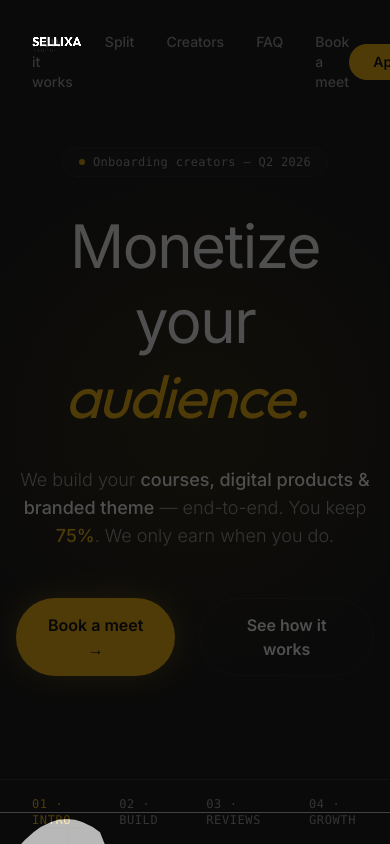
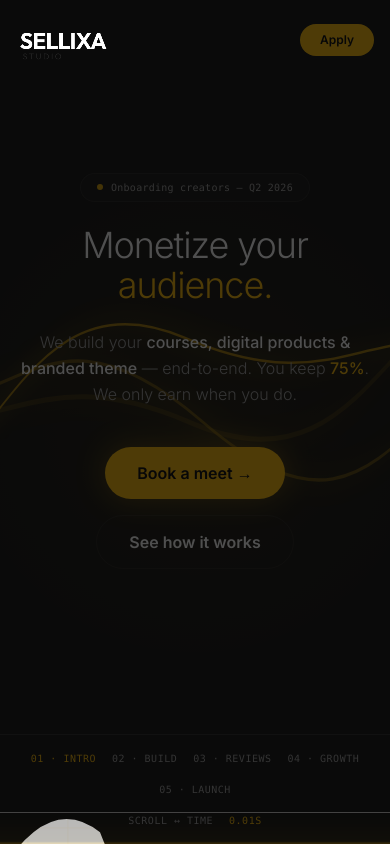
Before and after one commit to Garvit-png/SellixaHq, a Next.js app: page / in a window 390 px wide. Built offline with nearby package versions, Linux system fonts and the light colour scheme.

Commit message:
added animation

```diff
--- a/src/app/page.tsx
+++ b/src/app/page.tsx
@@ -3,18 +3,18 @@
 import { useEffect, useState, useCallback } from "react";
 import { motion, AnimatePresence } from "framer-motion";
 import { GooeyText } from "@/components/GooeyText";
-import Image from "next/image"; // In case we need it, though logo is text
+import { GlowyWaves } from "@/components/GlowyWaves";
 
 export default function Home() {
   const [mouse, setMouse] = useState({ x: 0, y: 0 });
   const [phase, setPhase] = useState<"morphing" | "paused" | "transition" | "main">("morphing");
+  const [isMobile, setIsMobile] = useState(false);
 
   useEffect(() => {
-    const handleMove = (e: MouseEvent) => {
-      setMouse({ x: e.clientX, y: e.clientY });
-    };
-    window.addEventListener("mousemove", handleMove);
-    return () => window.removeEventListener("mousemove", handleMove);
+    const handleResize = () => setIsMobile(window.innerWidth < 768);
+    handleResize();
+    window.addEventListener("resize", handleResize);
+    return () => window.removeEventListener("resize", handleResize);
   }, []);
 
   const handleComplete = useCallback(() => {
@@ -70,7 +70,7 @@ export default function Home() {
 
       {/* Intro Sequence Text */}
       {phase === "morphing" && (
-        <div className="absolute z-40 w-full h-full flex items-center justify-center pointer-events-none">
+        <div className="fixed z-40 w-full h-full flex items-center justify-center pointer-events-none">
           <GooeyText
             texts={["MONETIZE", "YOUR", "AUDIENCE", "SELLIXA"]}
             morphTime={0.8}
@@ -87,11 +87,11 @@ export default function Home() {
           <motion.div
             initial={false}
             animate={{
-              top: phase === "transition" || phase === "main" ? "32px" : "50%",
-              left: phase === "transition" || phase === "main" ? "32px" : "50%",
+              top: phase === "transition" || phase === "main" ? (isMobile ? "24px" : "32px") : "50%",
+              left: phase === "transition" || phase === "main" ? (isMobile ? "20px" : "32px") : "50%",
               x: phase === "transition" || phase === "main" ? "0%" : "-50%",
               y: phase === "transition" || phase === "main" ? "0%" : "-50%",
-              scale: phase === "transition" || phase === "main" ? 0.2 : 1,
+              scale: phase === "transition" || phase === "main" ? (isMobile ? 0.35 : 0.2) : 1,
               color: phase === "transition" || phase === "main" ? "#FFFFFF" : "#000000"
             }}
             transition={{ duration: 1.4, ease: [0.76, 0, 0.24, 1] }}
@@ -124,21 +124,18 @@ export default function Home() {
             transition={{ duration: 0.8, delay: 0.2 }}
             className="absolute inset-0 z-40 flex flex-col text-text-primary overflow-y-auto"
           >
-            {/* Dark background radial glow & grid */}
+            {/* Dark background with glowy waves */}
             <div className="absolute inset-0 bg-bg-primary z-[-2]"></div>
-            <div
-              className="absolute inset-0 bg-grid z-[-1] opacity-20"
-              style={{ animation: 'moveGrid 15s linear infinite' }}
-            ></div>
-            <div className="absolute inset-0 bg-[radial-gradient(circle_at_center,rgba(244,180,0,0.1)_0%,transparent_60%)] z-[-1]"></div>
+            <GlowyWaves />
+            <div className="absolute inset-0 bg-[radial-gradient(circle_at_center,rgba(244,180,0,0.06)_0%,transparent_60%)] z-[-1]"></div>
 
             {/* Navbar Area */}
-            <header className="w-full px-8 pt-8 pb-4 flex justify-between items-center">
+            <header className="w-full px-4 md:px-8 pt-6 md:pt-8 pb-4 flex justify-between items-center">
 
               {/* Spacer for fixed logo */}
-              <div className="w-[150px] flex flex-col justify-center" />
+              <div className="w-[100px] md:w-[150px] flex flex-col justify-center" />
 
-              <nav className="flex gap-8 text-sm font-medium text-text-muted">
+              <nav className="hidden md:flex gap-8 text-sm font-medium text-text-muted">
                 <a href="#" className="hover:text-text-primary transition-colors">How it works</a>
                 <a href="#" className="hover:text-text-primary transition-colors">Split</a>
                 <a href="#" className="hover:text-text-primary transition-colors">Creators</a>
@@ -146,7 +143,7 @@ export default function Home() {
                 <a href="#" className="hover:text-text-primary transition-colors">Book a meet</a>
               </nav>
 
-              <button className="bg-accent hover:bg-accent-hover text-black px-6 py-2 rounded-full font-semibold text-sm transition-all duration-300">
+              <button className="bg-accent hover:bg-accent-hover text-black px-5 md:px-6 py-2 rounded-full font-semibold text-xs md:text-sm transition-all duration-300">
                 Apply
               </button>
             </header>
@@ -154,21 +151,21 @@ export default function Home() {
             {/* Hero Section */}
             <main className="flex-grow flex flex-col items-center justify-center text-center px-4 -mt-16">
 
-              <div className="mb-8 px-4 py-1.5 rounded-full border border-glass-border bg-glass-bg backdrop-blur-md text-xs font-mono text-text-muted tracking-wide flex items-center gap-2">
+              <div className="mb-6 md:mb-8 px-4 py-1.5 rounded-full border border-glass-border bg-glass-bg backdrop-blur-md text-[10px] md:text-xs font-mono text-text-muted tracking-wide flex items-center gap-2">
                 <span className="w-1.5 h-1.5 rounded-full bg-accent animate-pulse"></span>
                 Onboarding creators — Q2 2026
               </div>
 
-              <h1 className="text-6xl sm:text-7xl md:text-8xl font-normal leading-tight max-w-4xl tracking-tight" style={{ fontFamily: 'var(--font-inter)' }}>
-                Monetize your <br/>
-                <span className="font-heading italic text-accent pr-4">audience.</span>
+              <h1 className="text-4xl sm:text-6xl md:text-7xl lg:text-8xl font-light leading-[1.1] max-w-4xl tracking-[-0.03em]" style={{ fontFamily: 'var(--font-inter)' }}>
+                Monetize your <br className="hidden sm:block" />
+                <span className="text-accent">audience.</span>
               </h1>
 
-              <p className="mt-8 text-lg sm:text-xl text-text-muted max-w-2xl font-light">
-                We build your <strong className="text-text-primary font-medium">courses, digital products & branded theme</strong> — end-to-end. You keep <strong className="text-accent font-medium">75%</strong>. We only earn when you do.
+              <p className="mt-6 md:mt-8 text-base sm:text-lg md:text-xl text-text-muted max-w-2xl font-light leading-relaxed">
+                We build your <strong className="text-text-primary font-medium">courses, digital products &amp; branded theme</strong> — end-to-end. You keep <strong className="text-accent font-medium">75%</strong>. We only earn when you do.
               </p>
 
-              <div className="flex gap-6 mt-12">
+              <div className="flex flex-col sm:flex-row items-center justify-center gap-4 sm:gap-5 mt-10 md:mt-12">
                 <button className="bg-accent hover:bg-accent-hover text-black px-8 py-3.5 rounded-full font-semibold transition-all duration-300 shadow-[0_0_30px_rgba(244,180,0,0.3)]">
                   Book a meet &rarr;
                 </button>
@@ -179,8 +176,8 @@ export default function Home() {
             </main>
 
             {/* Status Bar */}
-            <footer className="w-full px-8 py-4 border-t border-white/10 flex justify-between items-center text-xs font-mono text-text-muted uppercase tracking-wider">
-              <div className="flex gap-12">
+            <footer className="w-full px-4 md:px-8 py-4 border-t border-white/10 flex flex-col md:flex-row justify-between items-center gap-4 text-[10px] md:text-xs font-mono text-text-muted uppercase tracking-wider">
+              <div className="flex flex-wrap justify-center gap-4 md:gap-12">
                 <span className="text-accent">01 · Intro</span>
                 <span className="hover:text-text-primary cursor-pointer transition-colors">02 · Build</span>
                 <span className="hover:text-text-primary cursor-pointer transition-colors">03 · Reviews</span>
--- /dev/null
+++ b/src/components/GlowyWaves.tsx
@@ -0,0 +1,58 @@
+"use client";
+
+import { motion } from "framer-motion";
+
+export function GlowyWaves() {
+  return (
+    <div className="absolute inset-0 overflow-hidden pointer-events-none z-[-1]">
+      <svg
+        className="absolute w-[200%] h-full left-[-50%] opacity-60"
+        viewBox="0 0 1000 500"
+        preserveAspectRatio="none"
+      >
+        <defs>
+          <filter id="glow" x="-20%" y="-20%" width="140%" height="140%">
+            <feGaussianBlur stdDeviation="8" result="blur" />
+            <feComposite in="SourceGraphic" in2="blur" operator="over" />
+          </filter>
+        </defs>
+
+        {/* Wave 1 - Front */}
+        <motion.path
+          d="M 0 300 C 250 350, 250 150, 500 200 C 750 250, 750 150, 1000 250 C 1250 350, 1250 150, 1500 250 C 1750 350, 1750 150, 2000 200 L 2000 500 L 0 500 Z"
+          fill="none"
+          stroke="var(--color-accent)"
+          strokeWidth="1.5"
+          filter="url(#glow)"
+          initial={{ x: 0 }}
+          animate={{ x: "-1000px" }}
+          transition={{ repeat: Infinity, duration: 25, ease: "linear" }}
+        />
+
+        {/* Wave 2 - Middle */}
+        <motion.path
+          d="M 0 250 C 250 150, 250 350, 500 300 C 750 250, 750 100, 1000 200 C 1250 300, 1250 150, 1500 250 C 1750 350, 1750 200, 2000 200 L 2000 500 L 0 500 Z"
+          fill="none"
+          stroke="rgba(244,180,0,0.5)"
+          strokeWidth="2"
+          filter="url(#glow)"
+          initial={{ x: "-1000px" }}
+          animate={{ x: 0 }}
+          transition={{ repeat: Infinity, duration: 35, ease: "linear" }}
+        />
+
+        {/* Wave 3 - Back */}
+        <motion.path
+          d="M 0 200 C 250 300, 250 200, 500 250 C 750 300, 750 150, 1000 150 C 1250 150, 1250 300, 1500 200 C 1750 100, 1750 300, 2000 250 L 2000 500 L 0 500 Z"
+          fill="none"
+          stroke="rgba(244,180,0,0.2)"
+          strokeWidth="3"
+          filter="url(#glow)"
+          initial={{ x: 0 }}
+          animate={{ x: "-1000px" }}
+          transition={{ repeat: Infinity, duration: 45, ease: "linear" }}
+        />
+      </svg>
+    </div>
+  );
+}
```
